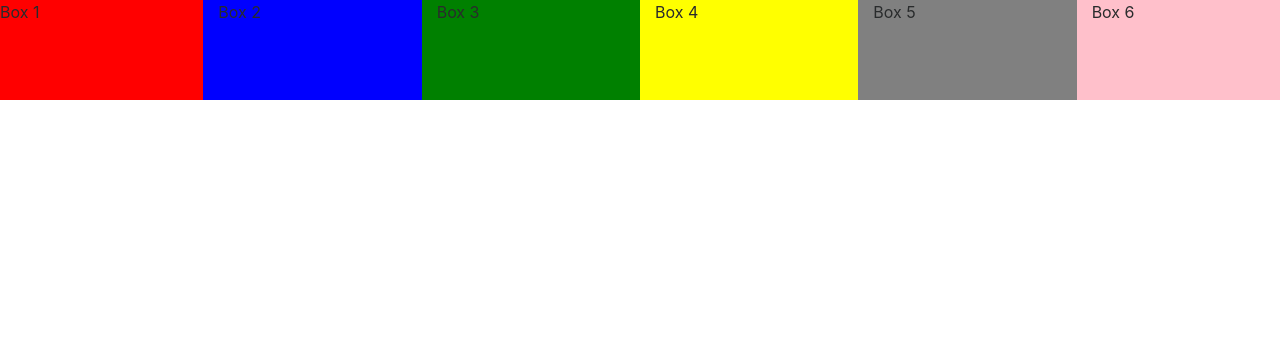
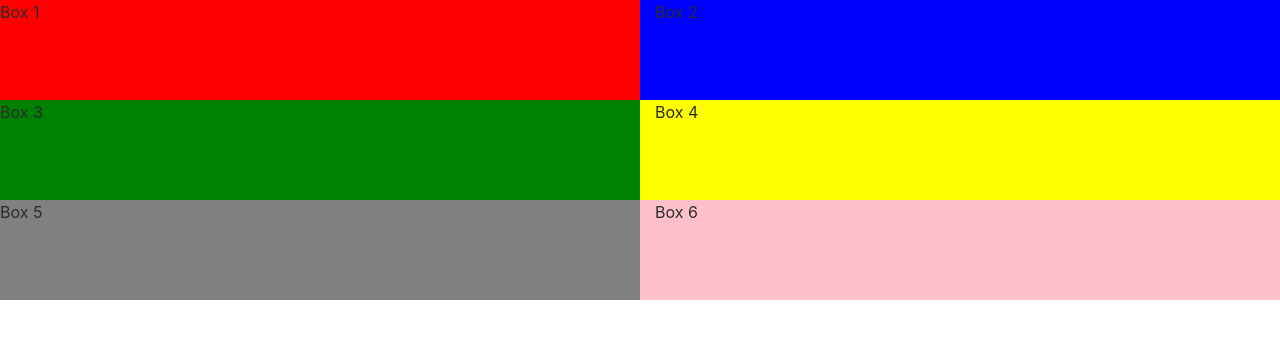
Before and after one commit to abhiabhijit/Design-patterns, a plain HTML site: page index.html in a window 1280 px wide. Drawn offline with nearby package versions, Linux system fonts and the light colour scheme.

Commit message:
after changing with single breakpoint

```diff
--- a/index.html
+++ b/index.html
@@ -44,12 +44,12 @@
 
 
     <div class="row">
-        <div class="col-12 col-sm-12 col-md-6 col-lg-4 col-xl-2 red">Box 1</div>
-        <div class="col-12 col-sm-12 col-md-6 col-lg-4 col-xl-2 blue">Box 2</div>
-        <div class="col-12 col-sm-12 col-md-6 col-lg-4 col-xl-2 green">Box 3</div>
-        <div class="col-12 col-sm-12 col-md-6 col-lg-4 col-xl-2 yellow">Box 4</div>
-        <div class="col-12 col-sm-12 col-md-6 col-lg-4 col-xl-2 grey">Box 5</div>
-        <div class="col-12 col-sm-12 col-md-6 col-lg-4 col-xl-2 pink">Box 6</div>
+        <div class=" col-md-6 red">Box 1</div>
+        <div class=" col-md-6  blue">Box 2</div>
+        <div class=" col-md-6  green">Box 3</div>
+        <div class="col-md-6 yellow">Box 4</div>
+        <div class=" col-md-6  grey">Box 5</div>
+        <div class="col-md-6  pink">Box 6</div>
     </div>
 
 
```
